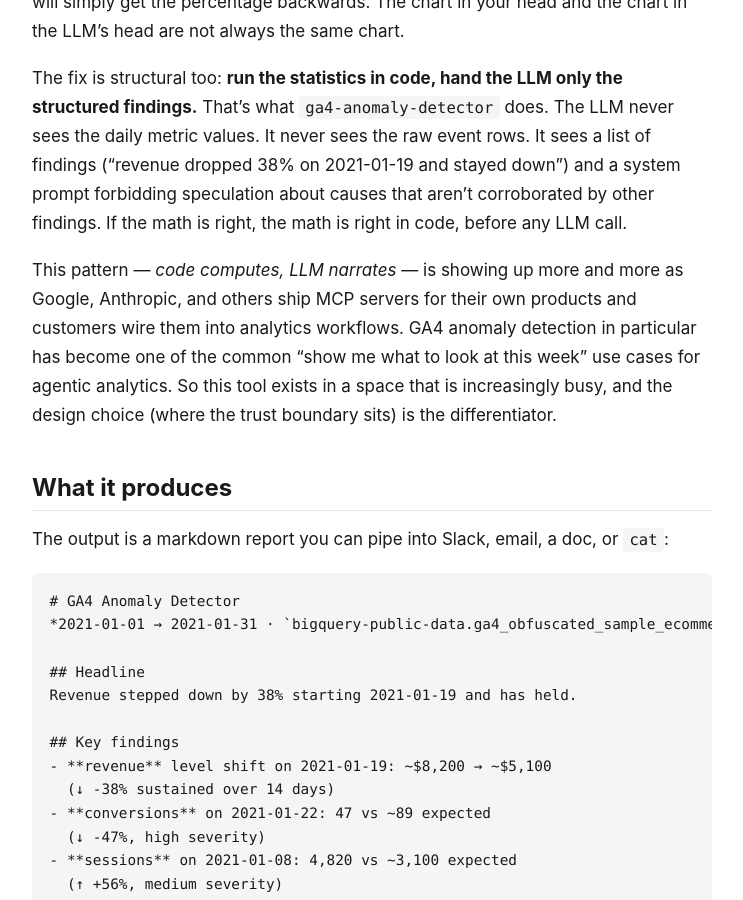
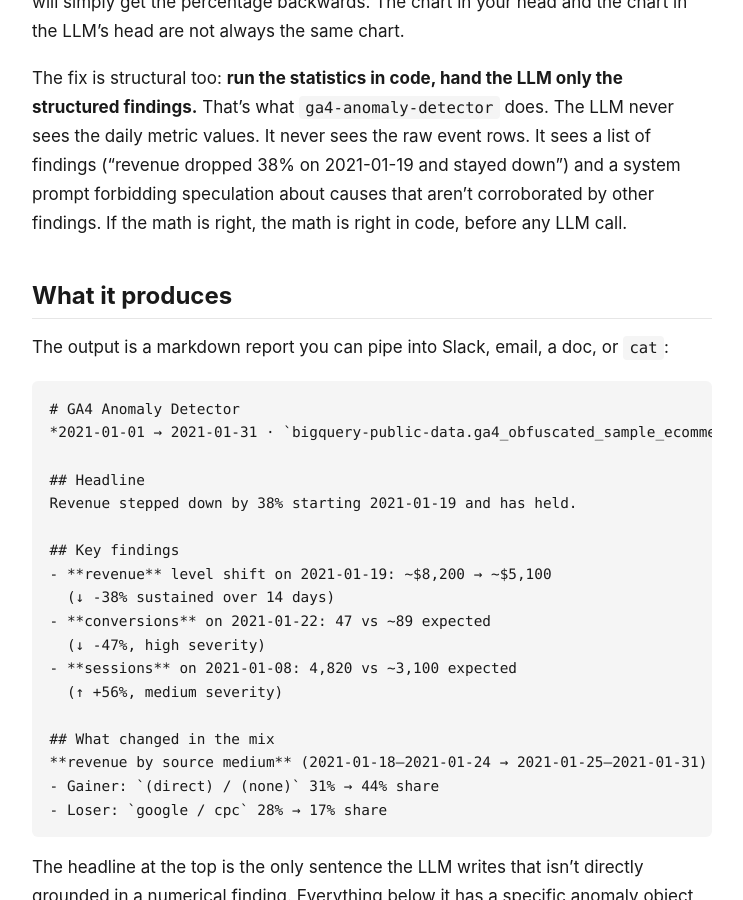
Before and after one commit to hugonissar/hugonissar.github.io, a Jekyll site: the page built from _posts/2026-05-18-ga4-anomaly-detector.md, in a window 1280 px wide and 900 px high, scrolled down 1532 px. Shown: the whole window, without its empty margins (268-1011 px from the left). Built offline with Jekyll 4.4.1, drawn with Linux system fonts in a browser that asks for light colours.

Commit message:
Remove discussion on code and LLM interaction
Removed a paragraph discussing the pattern of code computing and LLM narrating in relation to GA4 anomaly detection.

```diff
--- a/_posts/2026-05-18-ga4-anomaly-detector.md
+++ b/_posts/2026-05-18-ga4-anomaly-detector.md
@@ -76,14 +76,6 @@ It sees a list of findings ("revenue dropped 38% on 2021-01-19 and stayed
 down") and a system prompt forbidding speculation about causes that aren't
 corroborated by other findings. If the math is right, the math is right
 in code, before any LLM call.
-
-This pattern — *code computes, LLM narrates* — is showing up more and more
-as Google, Anthropic, and others ship MCP servers for their own products
-and customers wire them into analytics workflows. GA4 anomaly detection in
-particular has become one of the common "show me what to look at this
-week" use cases for agentic analytics. So this tool exists in a space that
-is increasingly busy, and the design choice (where the trust boundary
-sits) is the differentiator.
 
 ## What it produces
 
```
